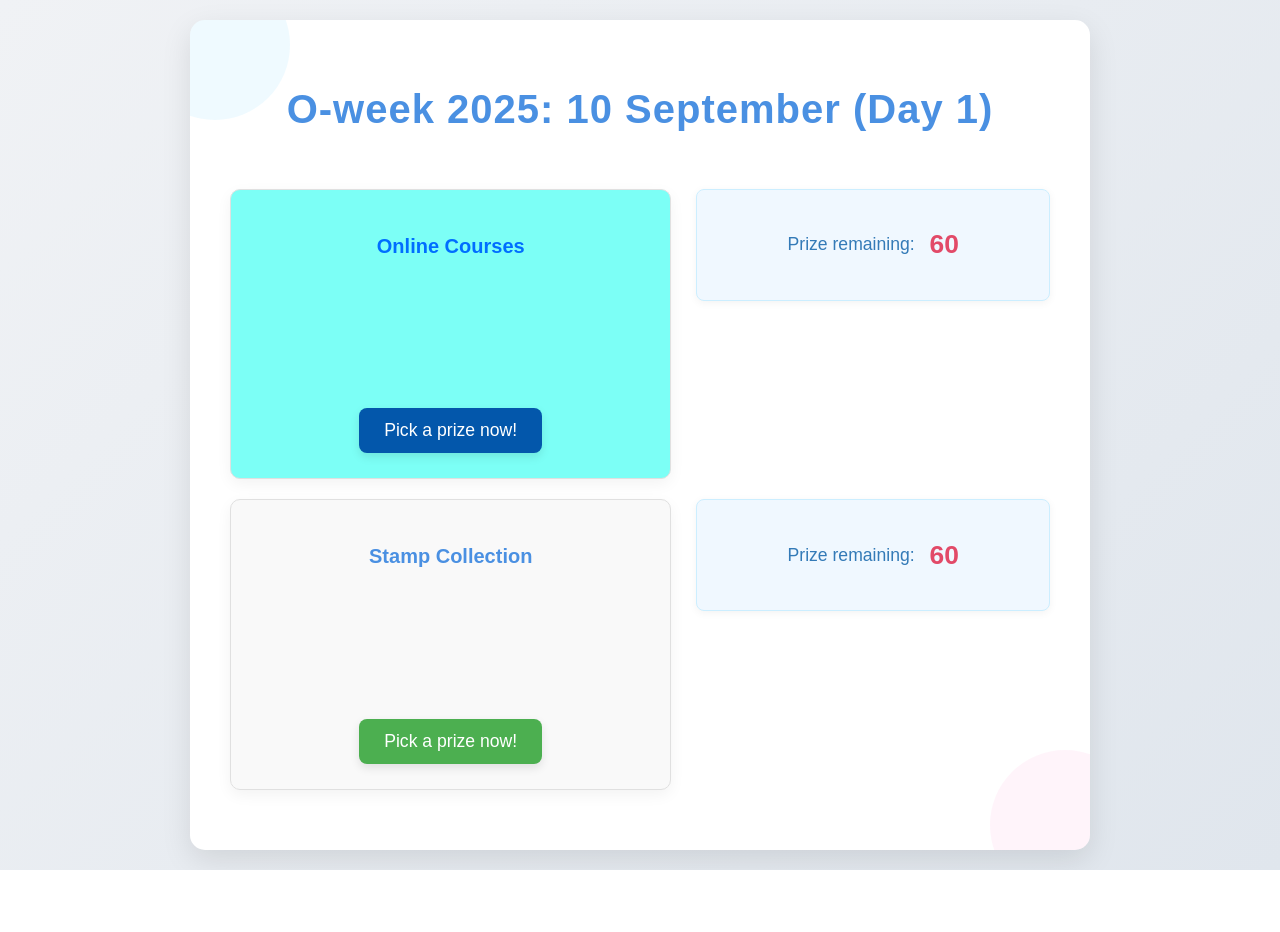
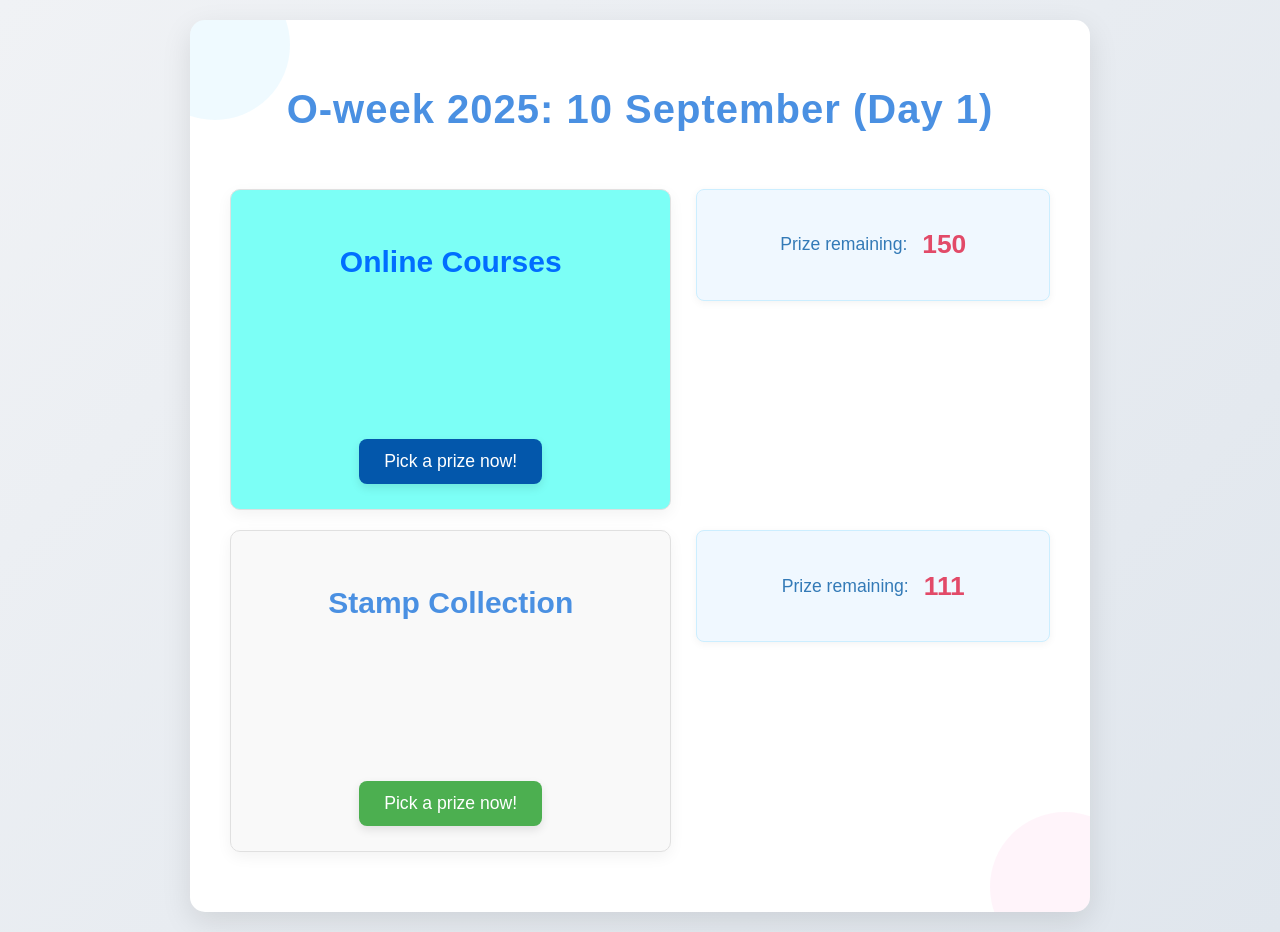
Before and after one commit to Make-Peace465/library-lottery, a plain HTML site: page index.html in a window 1280 px wide. Before the commit the page ends 870 px from the top, so only its background shows below. Drawn offline with Linux system fonts and the light colour scheme.

Commit message:
Update the Stamp Collection Prize List

```diff
--- a/index.html
+++ b/index.html
@@ -13,7 +13,7 @@
             <div class="inside-container">
                 <div class="upper-panel">
                     <div class="onlineCoursePrizeSection">
-                        <p style="font-size: 20px; color: #006eff; font-weight: bold;">Online Courses</p>
+                        <p style="font-size: 30px; color: #006eff; font-weight: bold;">Online Courses</p>
                         <p class="onlineCoursedisplay"></p>
                         <button class="onlineCourselotteryButton">Pick a prize now!</button>
                     </div>
@@ -25,7 +25,7 @@
 
                 <div class="lower-panel">
                     <div class="stampCollectionPrizeSection">
-                        <p style="font-size: 20px; color: #4A90E2; font-weight: bold;">Stamp Collection</p>
+                        <p style="font-size: 30px; color: #4A90E2; font-weight: bold;">Stamp Collection</p>
                         <p class="stampCollectiondisplay"></p>
                         <button class="stampCollectionlotteryButton">Pick a prize now!</button>
                     </div>
@@ -42,33 +42,86 @@
         //Add variable for large prize/middle prize to keep track of the total number
 
         let onlineCoursePrize = [
-            {
-                name: "Stuffed Animals",
-                quantity: 20,
-            },
-            {
-                name: "cups",
-                quantity: 20,
-            },
-            {
-                name: "Notebooks",
-                quantity: 20,
-            }
+            { name: "Cedars A5 Bottle", quantity: 1 },
+            { name: "Cedars Coffee Mug", quantity: 1 },
+            { name: "chopsticks", quantity: 1 },
+            { name: "Collapsible Coffee Cup", quantity: 1 },
+            { name: "Cute Funny Handmade Vegetables", quantity: 9 },
+            { name: "Cutlery", quantity: 2 },
+            { name: "East China Normal University Wooden Coasters (Set)", quantity: 3 },
+            { name: "Eslite Coupons", quantity: 10 },
+            { name: "Folding Umbrella", quantity: 1 },
+            { name: "Han Dynasty Style Backflow Fragrance Set", quantity: 1 },
+            { name: "HKTDC Wireless Charger", quantity: 1 },
+            { name: "Insulate Bag", quantity: 1 },
+            { name: "Kaleidoscope", quantity: 1 },
+            { name: "Kings Multimedia USB Speaker", quantity: 1 },
+            { name: "Laptop Case", quantity: 2 },
+            { name: "Loomoo Sports Bluetooth Headset", quantity: 1 },
+            { name: "Lucky package", quantity: 3 },
+            { name: "Macau University of Science and Technology Magnetic (Set)", quantity: 1 },
+            { name: "Massage Guns", quantity: 1 },
+            { name: "Metal Feather Bookmark + Notebook", quantity: 12 },
+            { name: "Micro SD card 32GB", quantity: 1 },
+            { name: "Mini LED Book Lamp", quantity: 3 },
+            { name: "Mobile Phone Holder", quantity: 6 },
+            { name: "Nature Cup", quantity: 1 },
+            { name: "Notebook", quantity: 13 },
+            { name: "Panda Lego", quantity: 19 },
+            { name: "Pouch (Elsevier)", quantity: 1 },
+            { name: "Power Bank", quantity: 4 },
+            { name: "Puzzle", quantity: 2 },
+            { name: "rabbit light", quantity: 6 },
+            { name: "Rhino Plushie", quantity: 1 },
+            { name: "Round Wooden Wireless Charger", quantity: 3 },
+            { name: "SAGE Bunny Plushie", quantity: 3 },
+            { name: "Scarf", quantity: 1 },
+            { name: "Snake Plushie", quantity: 1 },
+            { name: "Springer Nature Rabbit Plushie", quantity: 1 },
+            { name: "Stationery set", quantity: 1 },
+            { name: "THULE Backpack", quantity: 1 },
+            { name: "Tiger Plushie", quantity: 2 },
+            { name: "Tote Bag", quantity: 10 },
+            { name: "Towel", quantity: 3 },
+            { name: "Travel Digital Bag", quantity: 1 },
+            { name: "Tumbler", quantity: 2 },
+            { name: "USB", quantity: 2 },
+            { name: "USB Book Reading Light", quantity: 8 }
         ]
 
         let stampCollectionPrize = [
-            {
-                name: "Stuffed Animals",
-                quantity: 20,
-            },
-            {
-                name: "books",
-                quantity: 20,
-            },
-            {
-                name: "happiness",
-                quantity: 20,
-            }
+            { name: "Animal/Sushu Labels", quantity: 1 },
+            { name: "Bookmarks", quantity: 5 },
+            { name: "Cedars Eye Mask", quantity: 1 },
+            { name: "Cell Phone Holder", quantity: 8 },
+            { name: "Cloth Mask", quantity: 1 },
+            { name: "Coasters", quantity: 2 },
+            { name: "Colorful tapes", quantity: 2 },
+            { name: "East China Normal University Bookmark (Set)", quantity: 3 },
+            { name: "Eco-friendly Bag", quantity: 5 },
+            { name: "Flocked Stickers", quantity: 1 },
+            { name: "HYREAD Beverage Bag", quantity: 1 },
+            { name: "HYREAD Cup Holder Bag", quantity: 1 },
+            { name: "Japanese Doll Postcard", quantity: 1 },
+            { name: "Key Chain", quantity: 1 },
+            { name: "Magnet", quantity: 1 },
+            { name: "Matchman Bookmark Pencil Case", quantity: 1 },
+            { name: "Memo Pad", quantity: 12 },
+            { name: "Non-woven Bag", quantity: 3 },
+            { name: "Notebook", quantity: 11 },
+            { name: "Notebook", quantity: 3 },
+            { name: "NUS Libraries Glasses Clothes", quantity: 1 },
+            { name: "Pencil Case", quantity: 29 },
+            { name: "Plastic Coaster", quantity: 1 },
+            { name: "Pouch", quantity: 2 },
+            { name: "Salty Fish", quantity: 1 },
+            { name: "Small Bag", quantity: 1 },
+            { name: "Small Drawstring Bag", quantity: 3 },
+            { name: "Stress Ball", quantity: 1 },
+            { name: "Taiwan News Postcard", quantity: 1 },
+            { name: "Tangram & Stickers", quantity: 1 },
+            { name: "Tote Bag", quantity: 6 }
+
         ]
 
         window.addEventListener("load", (event) => {
```
